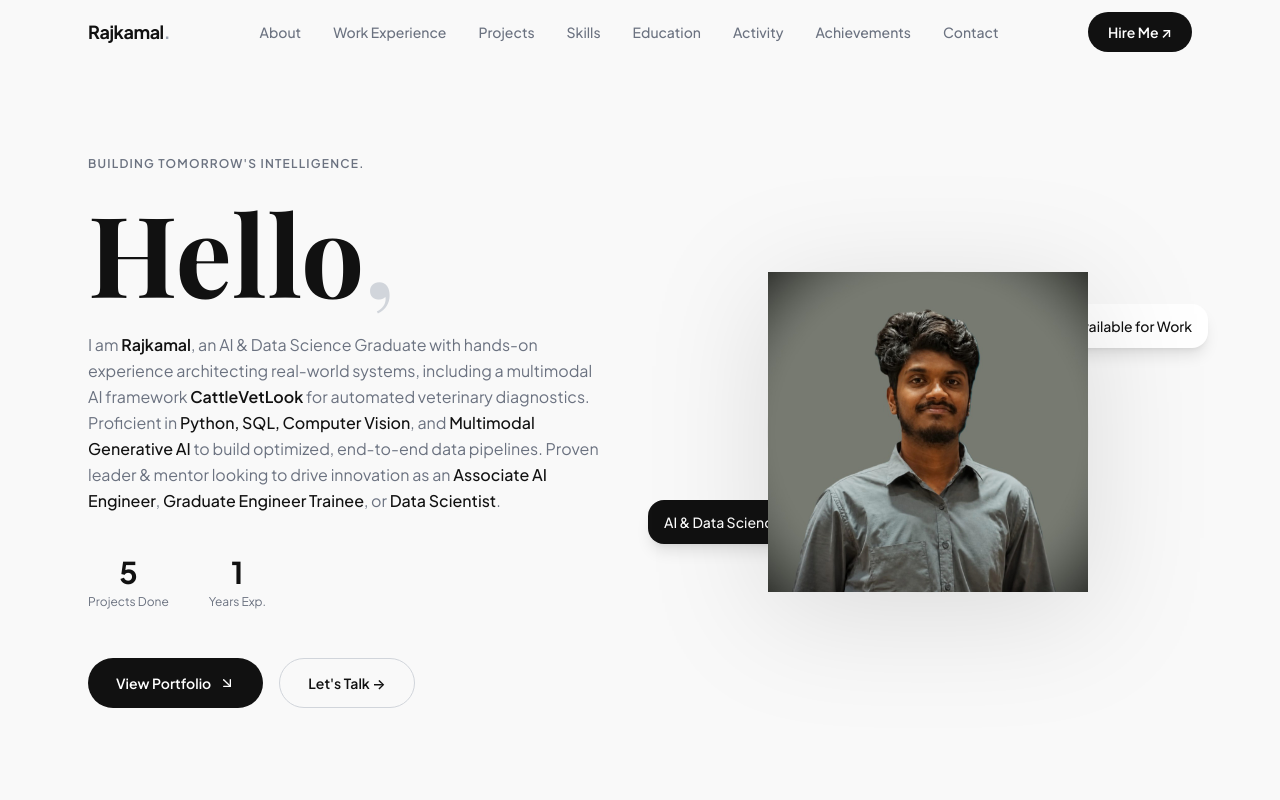
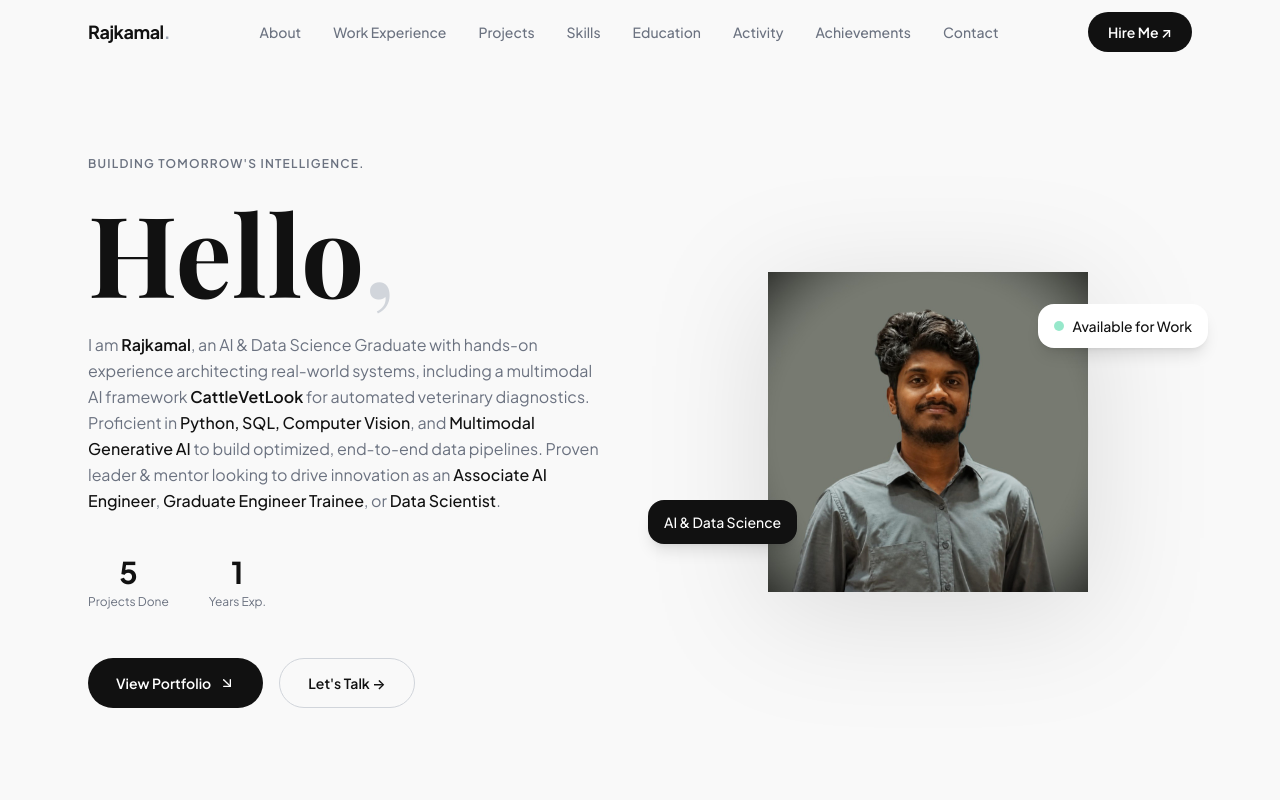
Before and after one commit to rajkamalr-in/mysite, a React (Vite) app: page / in a window 1280 px wide. Shown: the top 800 px of the page. Built offline with nearby package versions, Linux system fonts and the light colour scheme; a web font is replaced by a local one.

Commit message:
style: Bring floating badges to front with higher z-index

```diff
--- a/src/components/Hero.jsx
+++ b/src/components/Hero.jsx
@@ -105,7 +105,7 @@ export default function Hero() {
             initial={{ opacity: 0, x: 20 }}
             animate={{ opacity: 1, x: 0 }}
             transition={{ delay: 0.8 }}
-            className="absolute top-8 -right-4 bg-white rounded-2xl px-4 py-3 shadow-lg flex items-center gap-2 text-sm font-medium"
+            className="absolute top-8 -right-4 z-20 bg-white rounded-2xl px-4 py-3 shadow-lg flex items-center gap-2 text-sm font-medium"
           >
             <span className="w-2.5 h-2.5 rounded-full bg-emerald-400 animate-pulse" />
             Available for Work
@@ -115,7 +115,7 @@ export default function Hero() {
             initial={{ opacity: 0, x: -20 }}
             animate={{ opacity: 1, x: 0 }}
             transition={{ delay: 1 }}
-            className="absolute bottom-12 -left-4 bg-ink text-white rounded-2xl px-4 py-3 shadow-lg text-sm font-medium"
+            className="absolute bottom-12 -left-4 z-20 bg-ink text-white rounded-2xl px-4 py-3 shadow-lg text-sm font-medium"
           >
             AI & Data Science
           </motion.div>
```
